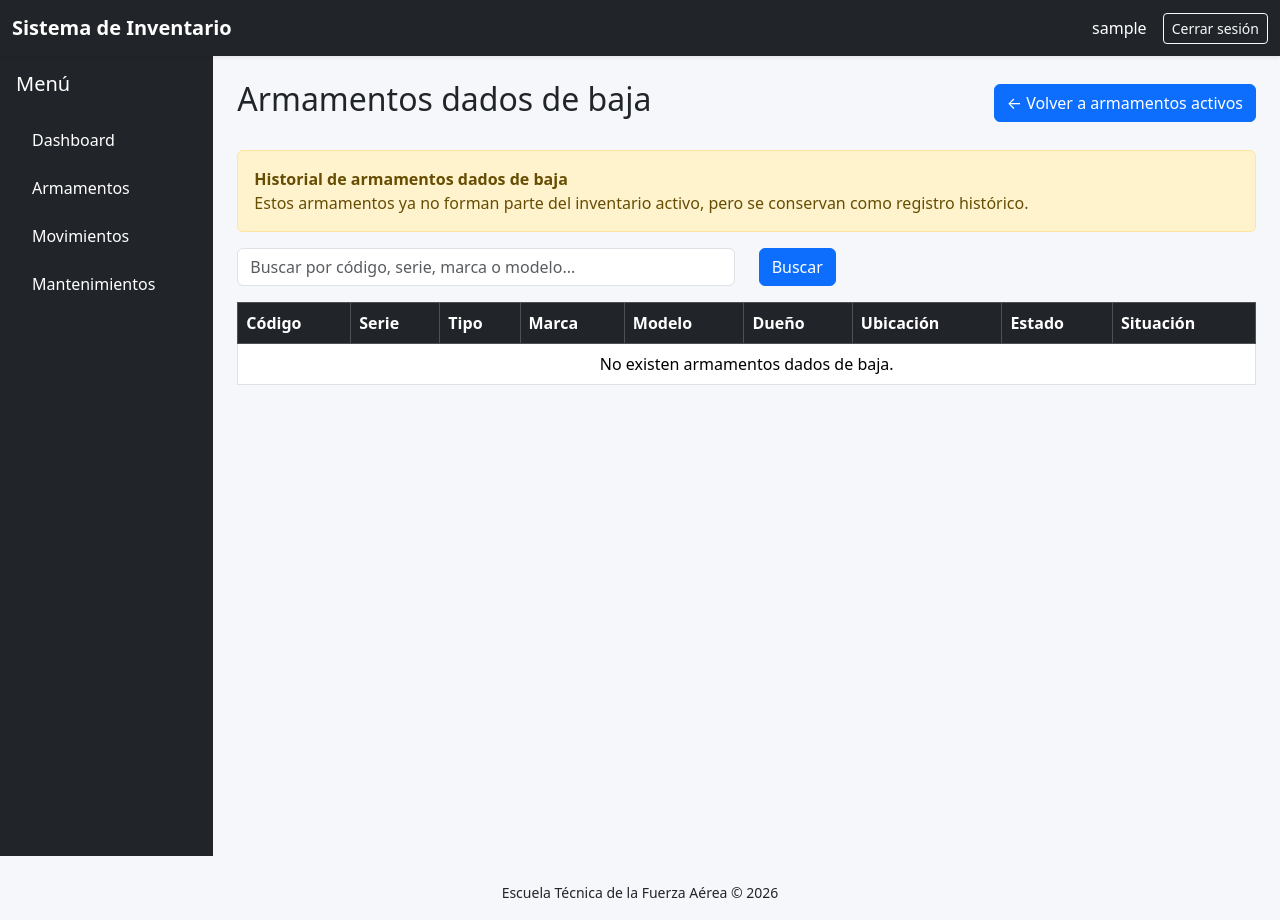
After one commit to M0rphy1/InventarioArmamento, a Django app: page /inventario/armamentos/inactivos/ in a window 1280 px wide. The commit adds this page. Run offline with Django 5.2, Linux system fonts and the light colour scheme; the visitor is signed in with stand-in values (Sample User, id 1); data that the repository does not hold is empty; some libraries are stand-ins or nearby versions.

Commit message:
visualizar y no generar las armas inactivas

```diff
--- a/apps/inventario/urls.py
+++ b/apps/inventario/urls.py
@@ -270,4 +270,9 @@ urlpatterns = [
         views.descargar_plantilla_matriz,
         name="descargar_plantilla_matriz"
     ),
+    path(
+        "armamentos/inactivos/",
+        views.armamentos_inactivos,
+        name="armamentos_inactivos"
+    ),
 ]
--- a/apps/inventario/views.py
+++ b/apps/inventario/views.py
@@ -182,7 +182,52 @@ def lista_armamentos(request):
             "buscar": buscar,
         }
     )
-
+#Armamento inactivo
+@login_required
+def armamentos_inactivos(request):
+
+    buscar = request.GET.get("buscar", "")
+
+    armamentos = Armamento.objects.filter(
+        activo=False
+    ).select_related(
+        "tipo",
+        "ubicacion",
+        "responsable",
+        "duenio",
+        "duenio__promocion",
+    )
+
+    if buscar:
+
+        armamentos = armamentos.filter(
+            Q(codigo__icontains=buscar) |
+            Q(numero_serie__icontains=buscar) |
+            Q(marca__icontains=buscar) |
+            Q(modelo__icontains=buscar)
+        )
+
+    paginator = Paginator(
+        armamentos,
+        10
+    )
+
+    page_number = request.GET.get("page")
+
+    page_obj = paginator.get_page(
+        page_number
+    )
+
+    return render(
+        request,
+        "inventario/armamentos/inactivos.html",
+        {
+            "page_obj": page_obj,
+            "buscar": buscar,
+        }
+    )
+
+#historial armamento
 @login_required
 def historial_armamento(request, pk):
 
@@ -235,7 +280,8 @@ def crear_armamento(request):
 
             if duenio:
                 arma_existente = Armamento.objects.filter(
-                    duenio=duenio
+                    duenio=duenio,
+                    activo=True
                 ).first()
 
             print("Arma encontrada:", arma_existente)
@@ -243,7 +289,8 @@ def crear_armamento(request):
             if duenio and not confirmado:
 
                 arma_existente = Armamento.objects.filter(
-                    duenio=duenio
+                    duenio=duenio,
+                    activo=True
                 ).first()
 
                 if arma_existente:
@@ -725,11 +772,17 @@ from .reportes.mantenimientos_pdf import generar_reporte_mantenimientos_pdf
 from .reportes.promociones_pdf import generar_reporte_promociones_pdf
 from .reportes.alumnos_pdf import generar_reporte_alumnos_pdf
 
-#Reporte de armamentos
+# Reporte de armamentos
 @login_required
 def reporte_armamentos_pdf(request):
 
-    armamentos = Armamento.objects.select_related(
+    # ==========================================
+    # SOLO ARMAMENTOS ACTIVOS
+    # ==========================================
+
+    armamentos = Armamento.objects.filter(
+        activo=True
+    ).select_related(
         "tipo",
         "ubicacion",
         "responsable",
@@ -737,9 +790,9 @@ def reporte_armamentos_pdf(request):
         "duenio__promocion",
     )
 
-    # ==========================
+    # ==========================================
     # RESPONSABLE
-    # ==========================
+    # ==========================================
 
     responsables = request.GET.getlist("responsables")
 
@@ -749,9 +802,9 @@ def reporte_armamentos_pdf(request):
             responsable_id__in=responsables
         )
 
-    # ==========================
+    # ==========================================
     # ARMAMENTOS
-    # ==========================
+    # ==========================================
 
     armamentos_ids = request.GET.getlist("armamentos")
 
@@ -761,9 +814,9 @@ def reporte_armamentos_pdf(request):
             id__in=armamentos_ids
         )
 
-    # ==========================
+    # ==========================================
     # ESTADO
-    # ==========================
+    # ==========================================
 
     estado = request.GET.get("estado")
 
@@ -773,9 +826,9 @@ def reporte_armamentos_pdf(request):
             estado=estado
         )
 
-    # ==========================
+    # ==========================================
     # UBICACIÓN
-    # ==========================
+    # ==========================================
 
     ubicacion = request.GET.get("ubicacion")
 
@@ -785,9 +838,9 @@ def reporte_armamentos_pdf(request):
             ubicacion_id=ubicacion
         )
 
-    # ==========================
+    # ==========================================
     # TIPO
-    # ==========================
+    # ==========================================
 
     tipo = request.GET.get("tipo")
 
@@ -797,9 +850,9 @@ def reporte_armamentos_pdf(request):
             tipo_id=tipo
         )
 
-    # ==========================
+    # ==========================================
     # PROMOCIÓN
-    # ==========================
+    # ==========================================
 
     promocion = request.GET.get("promocion")
 
@@ -808,6 +861,10 @@ def reporte_armamentos_pdf(request):
         armamentos = armamentos.filter(
             duenio__promocion_id=promocion
         )
+
+    # ==========================================
+    # GENERAR PDF
+    # ==========================================
 
     return generar_reporte_armamentos_pdf(
         request,
--- /dev/null
+++ b/templates/inventario/armamentos/inactivos.html
@@ -0,0 +1,221 @@
+{% extends "base.html" %}
+
+{% block titulo %}
+Armamentos dados de baja
+{% endblock %}
+
+{% block contenido %}
+
+<div class="d-flex justify-content-between align-items-center mb-4">
+
+    <h2>
+        Armamentos dados de baja
+    </h2>
+
+    <a
+        href="{% url 'lista_armamentos' %}"
+        class="btn btn-primary"
+    >
+        ← Volver a armamentos activos
+    </a>
+
+</div>
+
+<div class="alert alert-warning">
+
+    <strong>Historial de armamentos dados de baja</strong>
+
+    <br>
+
+    Estos armamentos ya no forman parte del inventario activo,
+    pero se conservan como registro histórico.
+
+</div>
+
+<form method="GET" class="row mb-3">
+
+    <div class="col-md-6">
+
+        <input
+            type="text"
+            name="buscar"
+            class="form-control"
+            placeholder="Buscar por código, serie, marca o modelo..."
+            value="{{ buscar }}"
+        >
+
+    </div>
+
+    <div class="col-md-2">
+
+        <button
+            type="submit"
+            class="btn btn-primary"
+        >
+            Buscar
+        </button>
+
+    </div>
+
+</form>
+
+
+<div class="table-responsive">
+
+    <table class="table table-bordered table-hover">
+
+        <thead class="table-dark">
+
+            <tr>
+
+                <th>Código</th>
+
+                <th>Serie</th>
+
+                <th>Tipo</th>
+
+                <th>Marca</th>
+
+                <th>Modelo</th>
+
+                <th>Dueño</th>
+
+                <th>Ubicación</th>
+
+                <th>Estado</th>
+
+                <th>Situación</th>
+
+            </tr>
+
+        </thead>
+
+        <tbody>
+
+            {% for armamento in page_obj %}
+
+            <tr>
+
+                <td>
+                    {{ armamento.codigo }}
+                </td>
+
+                <td>
+                    {{ armamento.numero_serie }}
+                </td>
+
+                <td>
+                    {{ armamento.tipo }}
+                </td>
+
+                <td>
+                    {{ armamento.marca }}
+                </td>
+
+                <td>
+                    {{ armamento.modelo }}
+                </td>
+
+                <td>
+
+                    {% if armamento.duenio %}
+                        {{ armamento.duenio }}
+                    {% else %}
+                        Sin dueño
+                    {% endif %}
+
+                </td>
+
+                <td>
+                    {{ armamento.ubicacion }}
+                </td>
+
+                <td>
+                    {{ armamento.get_estado_display }}
+                </td>
+
+                <td>
+
+                    <span class="badge bg-danger">
+                        Dado de baja
+                    </span>
+
+                </td>
+
+            </tr>
+
+            {% empty %}
+
+            <tr>
+
+                <td
+                    colspan="9"
+                    class="text-center"
+                >
+                    No existen armamentos dados de baja.
+                </td>
+
+            </tr>
+
+            {% endfor %}
+
+        </tbody>
+
+    </table>
+
+</div>
+
+
+{% if page_obj.paginator.num_pages > 1 %}
+
+<nav>
+
+    <ul class="pagination justify-content-center">
+
+        {% if page_obj.has_previous %}
+
+        <li class="page-item">
+
+            <a
+                class="page-link"
+                href="?page={{ page_obj.previous_page_number }}{% if buscar %}&buscar={{ buscar }}{% endif %}"
+            >
+                Anterior
+            </a>
+
+        </li>
+
+        {% endif %}
+
+
+        <li class="page-item active">
+
+            <span class="page-link">
+                {{ page_obj.number }}
+            </span>
+
+        </li>
+
+
+        {% if page_obj.has_next %}
+
+        <li class="page-item">
+
+            <a
+                class="page-link"
+                href="?page={{ page_obj.next_page_number }}{% if buscar %}&buscar={{ buscar }}{% endif %}"
+            >
+                Siguiente
+            </a>
+
+        </li>
+
+        {% endif %}
+
+    </ul>
+
+</nav>
+
+{% endif %}
+
+{% endblock %}
--- a/templates/inventario/armamentos/lista.html
+++ b/templates/inventario/armamentos/lista.html
@@ -18,6 +18,11 @@ Armamentos
     </a>
 
         {% if request.user.groups.first.name == "Administrador" %}
+
+            <a href="{% url 'armamentos_inactivos' %}"
+                class="btn btn-secondary">
+                🗃 Armamentos dados de baja
+            </a>
 
             <a href="{% url 'crear_armamento' %}"
                class="btn btn-primary">
```
